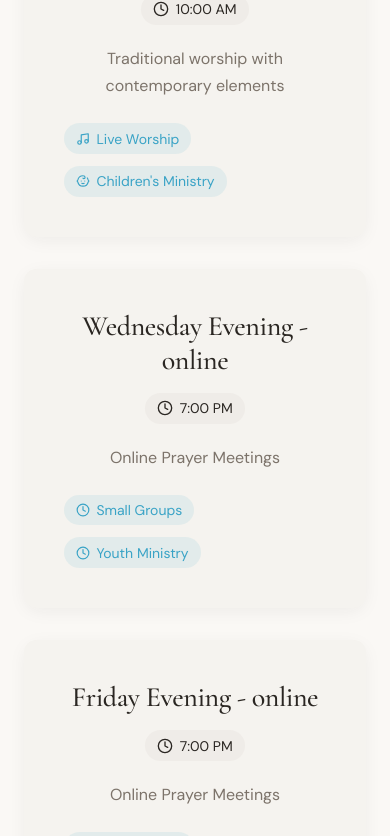
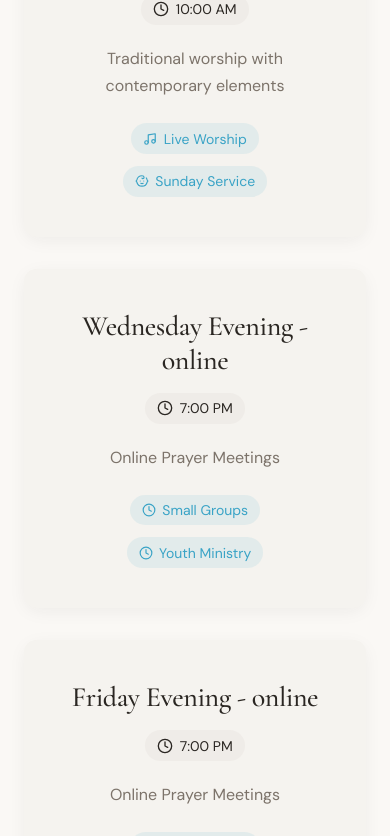
Before and after one commit to itxjoshy/church-site-2, a React (Vite) app: page / in a window 390 px wide. Shown: the part 2678-3514 px from the top of the page. Built offline with nearby package versions, Linux system fonts and the light colour scheme.

Commit message:
update/fix: fixed vercel issue as well as updated card responsiveness

```diff
--- a/src/components/Services.jsx
+++ b/src/components/Services.jsx
@@ -6,7 +6,7 @@ const services = [
     day: "Sunday Morning",
     times: ["10:00 AM"],
     description: "Traditional worship with contemporary elements",
-    features: ["Live Worship", "Children's Ministry"],
+    features: ["Live Worship", "Sunday Service"],
     icons: [Music, Baby],
   },
   {
--- a/src/components/services.css
+++ b/src/components/services.css
@@ -105,6 +105,7 @@
 .services__card-features {
   display: flex;
   flex-wrap: wrap;
+  justify-content: center;
   gap: 0.75rem;
 }
 
```
Also changed, not shown: vercel.json (deleted).
